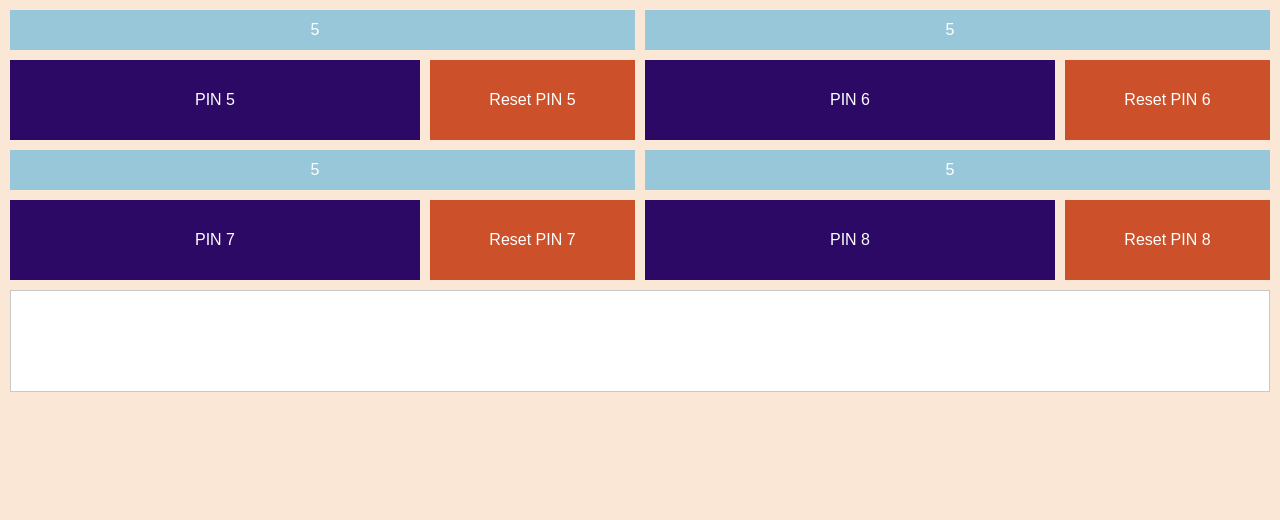
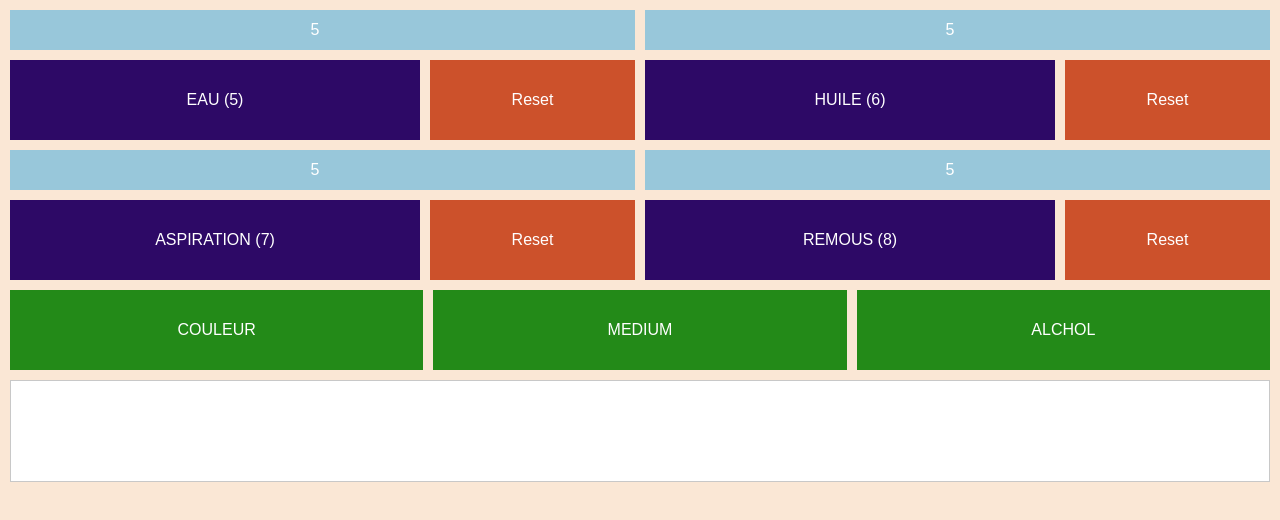
Before and after one commit to MaloDrougard/poulpe, a plain HTML site: page index.html in a window 1280 px wide. Drawn offline with Linux system fonts and the light colour scheme.

```diff
--- a/index.html
+++ b/index.html
@@ -80,30 +80,49 @@
             white-space: pre-wrap;
             height: 80px;
         }
+
+        .drop-container {
+            display: grid;
+            grid-template-columns: repeat(3, 1fr);
+            grid-template-rows: 80px;
+            gap: 10px;
+            padding: 10px;
+            padding-top: 0;
+        }
+        .drop-item {
+            background-color: rgb(35, 138, 24);
+        }
+
     </style>
 </head>
 <body>
+
     <div class="pump-container">
         <div class="pump-item">
             <input type="number" id="input1" placeholder="Enter number" value="5">
-            <button id="button1" onclick="makeApiRequest('setpompe?p=0&t=' + document.getElementById('input1').value)">PIN 5</button>
-            <button id="cancelbutton1" class="cancelbutton" onclick="makeApiRequest('setpompe?p=0&t=0')">Reset PIN 5</button>
+            <button id="button1" onclick="makeApiRequest('setpompe?p=0&t=' + document.getElementById('input1').value)">EAU (5)</button>
+            <button id="cancelbutton1" class="cancelbutton" onclick="makeApiRequest('setpompe?p=0&t=0')">Reset</button>
         </div>
         <div class="pump-item">
             <input type="number" id="input2" placeholder="Enter number" value="5">
-            <button id="button2" onclick="makeApiRequest('setpompe?p=1&t=' + document.getElementById('input2').value)">PIN 6</button>
-            <button id="cancelbutton1" class="cancelbutton" onclick="makeApiRequest('setpompe?p=1&t=0')">Reset PIN 6</button>
+            <button id="button2" onclick="makeApiRequest('setpompe?p=1&t=' + document.getElementById('input2').value)">HUILE (6)</button>
+            <button id="cancelbutton1" class="cancelbutton" onclick="makeApiRequest('setpompe?p=1&t=0')">Reset</button>
         </div>
         <div class="pump-item">
             <input type="number" id="input3" placeholder="Enter number" value="5">
-            <button id="button3" onclick="makeApiRequest('setpompe?p=2&t=' + document.getElementById('input3').value)">PIN 7</button>
-            <button id="cancelbutton1" class="cancelbutton" onclick="makeApiRequest('setpompe?p=2&t=0')">Reset PIN 7</button>
+            <button id="button3" onclick="makeApiRequest('setpompe?p=2&t=' + document.getElementById('input3').value)">ASPIRATION (7)</button>
+            <button id="cancelbutton1" class="cancelbutton" onclick="makeApiRequest('setpompe?p=2&t=0')">Reset</button>
         </div>
         <div class="pump-item">
             <input type="number" id="input4" placeholder="Enter number" value="5">
-            <button id="button4" onclick="makeApiRequest('setpompe?p=3&t=' + document.getElementById('input4').value)">PIN 8</button>
-            <button id="cancelbutton1" class="cancelbutton" onclick="makeApiRequest('setpompe?p=3&t=0')">Reset PIN 8</button>
+            <button id="button4" onclick="makeApiRequest('setpompe?p=3&t=' + document.getElementById('input4').value)">REMOUS (8)</button>
+            <button id="cancelbutton1" class="cancelbutton" onclick="makeApiRequest('setpompe?p=3&t=0')">Reset</button>
         </div>
+    </div>
+    <div class="drop-container">
+        <button class="drop-item" id="dropC" onclick="makeApiRequest('stepper?r=2')">COULEUR</button>
+        <button class="drop-item" id="dropM" onclick="makeApiRequest('stepper?reset')">MEDIUM</button>
+        <button class="drop-item" id="dropA" onclick="makeApiRequest('stepper?r=-2')">ALCHOL</button>
     </div>
     <div id="apiResult"></div>
 </body>
```
Also changed, not shown: 3 other files.
